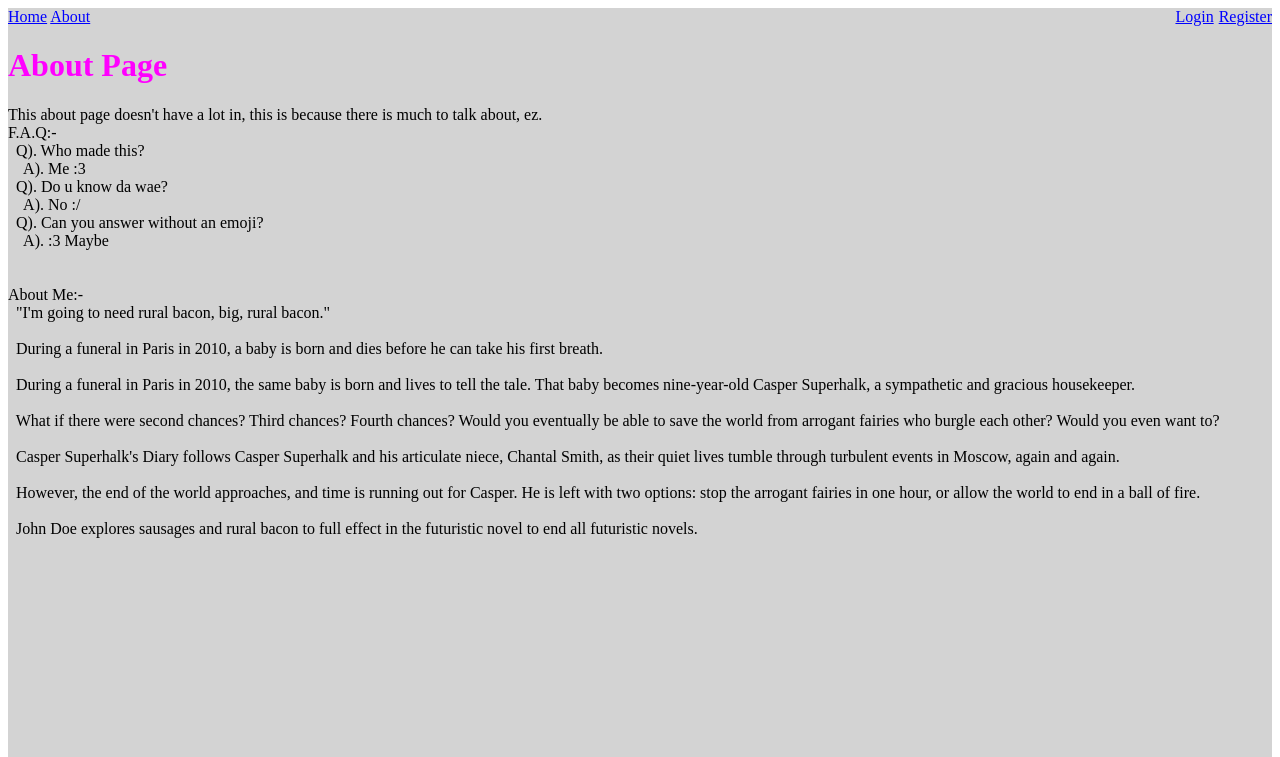
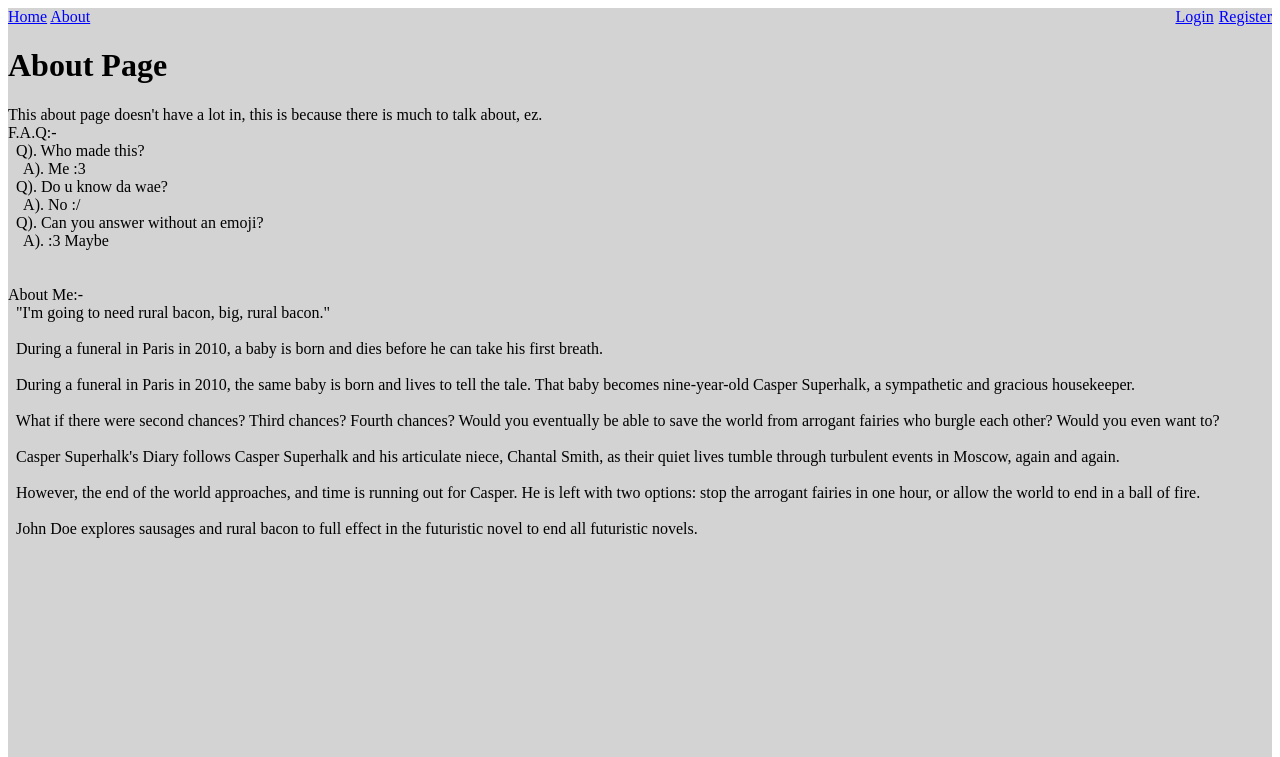
Before and after one commit to HiddenRealm/Individual_Project_James, a Flask app: page /about in a window 1280 px wide. Shown: the top 757 px of the page. Run offline with Flask 2, Linux system fonts and the light colour scheme.

Commit message:
Update layout.html

```diff
--- a/application/templates/layout.html
+++ b/application/templates/layout.html
@@ -9,7 +9,7 @@
 			}
 
 			h1 {
-				color: magenta;
+				color: rainbow;
 			}
 
 			span {
```
